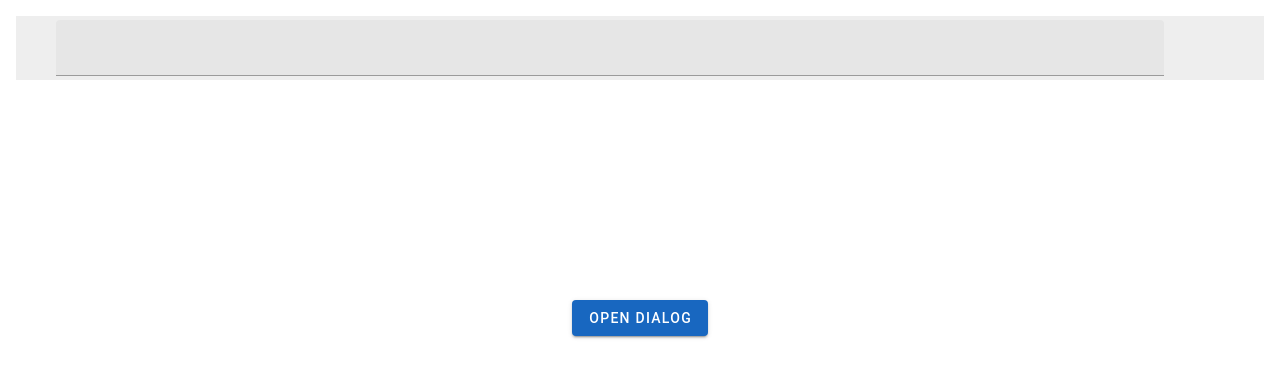
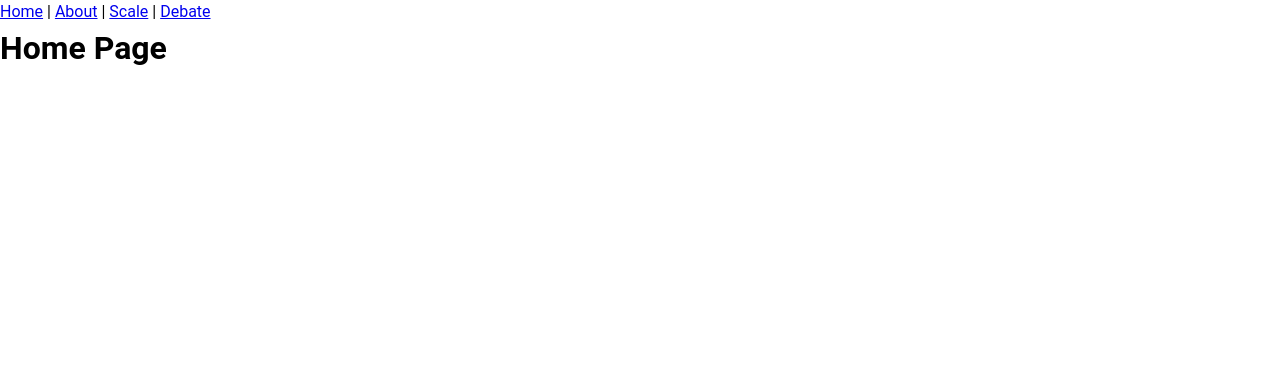
Before and after one commit to Djames16/Expert-Anime-Scaling, a Vue app: page / in a window 1280 px wide. Shown: the top 378 px of the page. Built offline with nearby package versions, Linux system fonts and the light colour scheme.

Commit message:
Changes 3

```diff
--- a/package.json
+++ b/package.json
@@ -9,6 +9,7 @@
   },
   "dependencies": {
     "vue": "^3.3.2",
+    "vue-router": "^4.2.2",
     "vuetify": "^3.3.1"
   },
   "devDependencies": {
--- a/src/App.vue
+++ b/src/App.vue
@@ -1,62 +1,19 @@
 <script >
-  export default {
-    data () {
-      return {
-        dialog: false,
-      }
-    },
-  }
 </script>
 
 <template>
-   <v-card
-    class="pa-4"
-    flat
-    height="300px"
-    img="https://cdn.vuetifyjs.com/images/toolbar/map.jpg"
-  >
-    <v-toolbar
-      dense
-      floating
-    >
-      <v-text-field
-        hide-details
-        prepend-icon="mdi-magnify"
-        single-line
-      ></v-text-field>
+  <nav>
+    <router-link to="/">Home</router-link> |
 
-      <v-btn icon>
-        <v-icon>mdi-crosshairs-gps</v-icon>
-      </v-btn>
+    <router-link to="/about">About</router-link> |
 
-      <v-btn icon>
-        <v-icon>mdi-dots-vertical</v-icon>
-      </v-btn>
-    </v-toolbar>
-  </v-card>
+    <router-link to="/scale">Scale</router-link> |
 
-  <div class="text-center">
-    <v-btn
-      color="primary"
-      @click="dialog = true"
-    >
-      Open Dialog
-    </v-btn>
+    <router-link to="/debate">Debate</router-link>
 
-    <v-dialog
-      v-model="dialog"
-      width="auto"
-    >
-      <v-card>
-        <v-card-text>
-          Lorem ipsum dolor sit amet, consectetur adipiscing elit, sed do eiusmod tempor incididunt ut labore et dolore magna aliqua.
-        </v-card-text>
-        <v-card-actions>
-          <v-btn color="primary" block @click="dialog = false">Close Dialog</v-btn>
-        </v-card-actions>
-      </v-card>
-    </v-dialog>
-  </div>
+  </nav>
+  <router-view/>
+
 </template>
 
 <style >
--- a/src/main.js
+++ b/src/main.js
@@ -1,6 +1,7 @@
 import { createApp } from 'vue'
+import App from './App.vue'
 
-import App from './App.vue'
+import router from './router.js'
 
 // Vuetify
 import 'vuetify/styles'
@@ -13,4 +14,4 @@ const vuetify = createVuetify({
   directives,
 })
 
-createApp(App).use(vuetify).mount('#app')
+createApp(App).use(vuetify).use(router).mount('#app')
--- /dev/null
+++ b/src/router.js
@@ -0,0 +1,22 @@
+import { createRouter, createWebHashHistory } from 'vue-router'
+import HomePage from './views/HomePage.vue'
+import Scale from './views/Scale.vue'
+import Debate from './views/Debate.vue'
+import About from './views/AboutPage.vue'
+
+const routes = [
+   {
+      path: '/',
+      name: 'home',
+      component: HomePage
+   },
+   {
+      path: ''
+   }
+]
+
+const router = createRouter({
+   history: createWebHashHistory(),
+   routes
+})
+export default router
--- /dev/null
+++ b/src/views/AboutPage.vue
@@ -0,0 +1,3 @@
+<template>
+    <h1>About Page</h1>
+</template>
--- /dev/null
+++ b/src/views/Debate.vue
@@ -0,0 +1,3 @@
+<template>
+    <h1>Debate Page</h1>
+</template>
--- /dev/null
+++ b/src/views/HomePage.vue
@@ -0,0 +1,3 @@
+<template>
+    <h1>Home Page</h1>
+</template>
--- /dev/null
+++ b/src/views/Scale.vue
@@ -0,0 +1,3 @@
+<template>
+    <h1>Debate Page</h1>
+</template>
```
Also changed, not shown: 1 other file (tests, documents, lock files or other folders).
